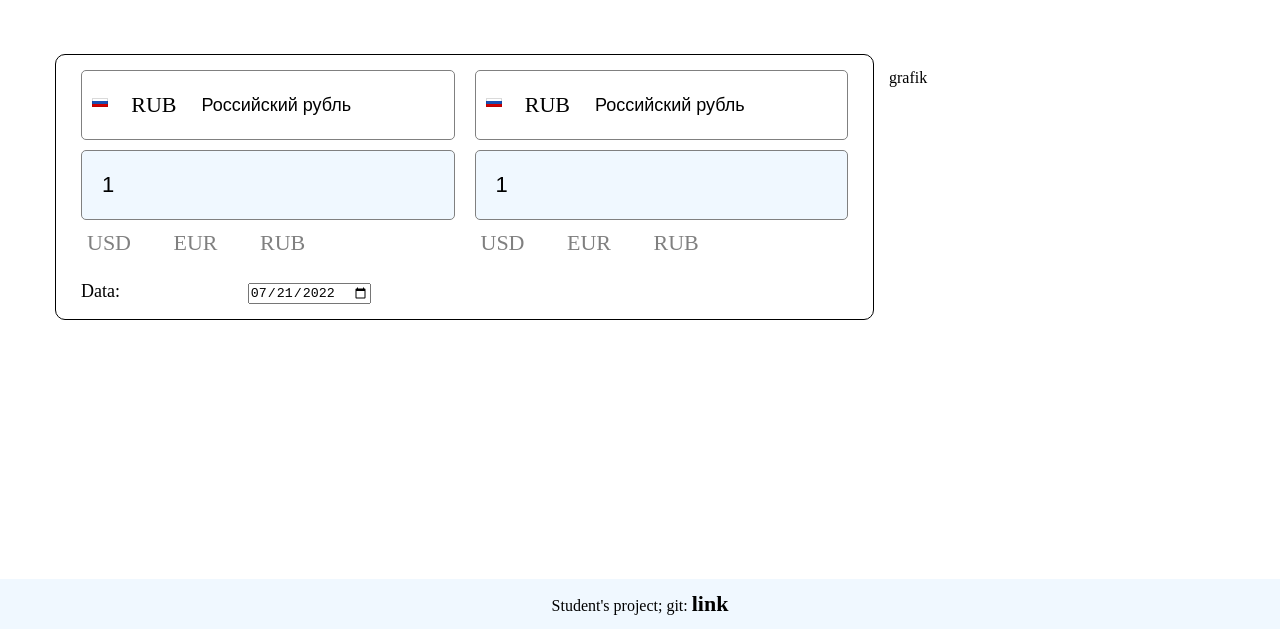
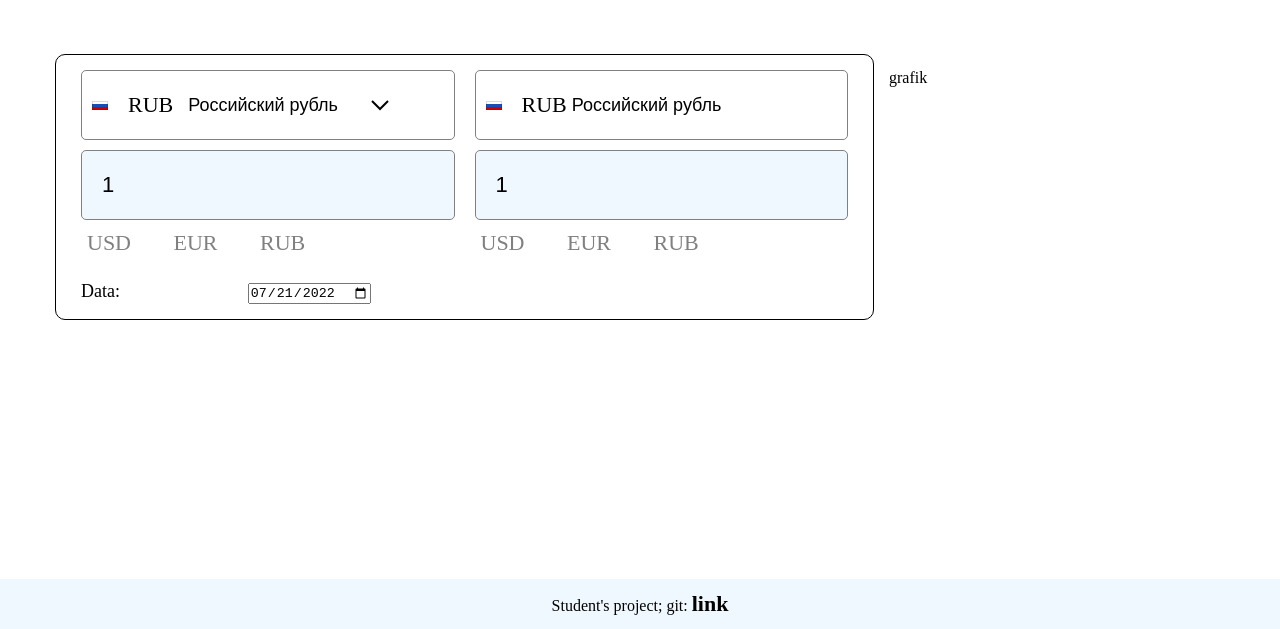
Before and after one commit to ilia-bielousov/konwerter-walut, a website: page app/index.html in a window 1280 px wide. Shown: the part 171-800 px from the top of the page. Drawn offline with Linux system fonts and the light colour scheme.

Commit message:
added arrow to input

```diff
--- a/app/assets/sass/main.scss
+++ b/app/assets/sass/main.scss
@@ -102,19 +102,25 @@ body {
   }
 
   &__flag {
-    width: 60px;
-    height: 25px;
-    // margin-right: 20px;
-    // background-color: #f00;
+    margin-right: 20px;
   }
 
   &__walute {
-    margin-right: 20px;
+    position: relative;
+    z-index: 5;
+    display: flex;
+    align-items: center;
     font-size: 22px;
     font-weight: 500;
+
+    span {
+      margin-right: 10px;
+    }
   }
 
   &__name-walute {
+    position: relative;
+    z-index: 1;
     width: 100%;
     padding: 10px 5px;
     border: none;
@@ -125,6 +131,13 @@ body {
       border: 2px solid #000;
       outline: none;
     }
+  }
+
+  &__arrow {
+    position: absolute;
+    z-index: 1;
+    right: 15px;
+    transform: rotate(90deg);
   }
 
   &__input-number:hover {
--- a/app/index.html
+++ b/app/index.html
@@ -7,6 +7,8 @@
   <meta name="viewport" content="width=device-width, initial-scale=1.0">
   <link rel="stylesheet" href="./assets/css/main.css">
   <link rel="stylesheet" href="./assets/css/flags.css">
+
+  <link rel="icon" href="./assets/favicon/favicon.ico" type="image/x-icon">
   <title>konwerter walut</title>
 </head>
 
@@ -36,11 +38,11 @@
                     <i class="flag-RU"></i>
                   </div>
                   <div class="konwerter__walute">
-                    RUB
-                  </div>
-                  <input type="text" class="konwerter__name-walute" value="Российский рубль">
-                  <div class="konwerter__arrow">
-                    <span></span>
+                    <span>RUB</span>
+                    <input type="text" class="konwerter__name-walute" value="Российский рубль">
+                    <div class="konwerter__arrow">
+                      <svg xmlns="http://www.w3.org/2000/svg" width="24" height="24"><path d="M7.293 4.707 14.586 12l-7.293 7.293 1.414 1.414L17.414 12 8.707 3.293 7.293 4.707z"/></svg>
+                    </div>
                   </div>
                 </div>
                 <div class="konwerter__input-number">
```
Also changed, not shown: app/assets/css/main.css, app/assets/favicon/favicon-32x32.png (added), app/assets/favicon/favicon.ico (added).
